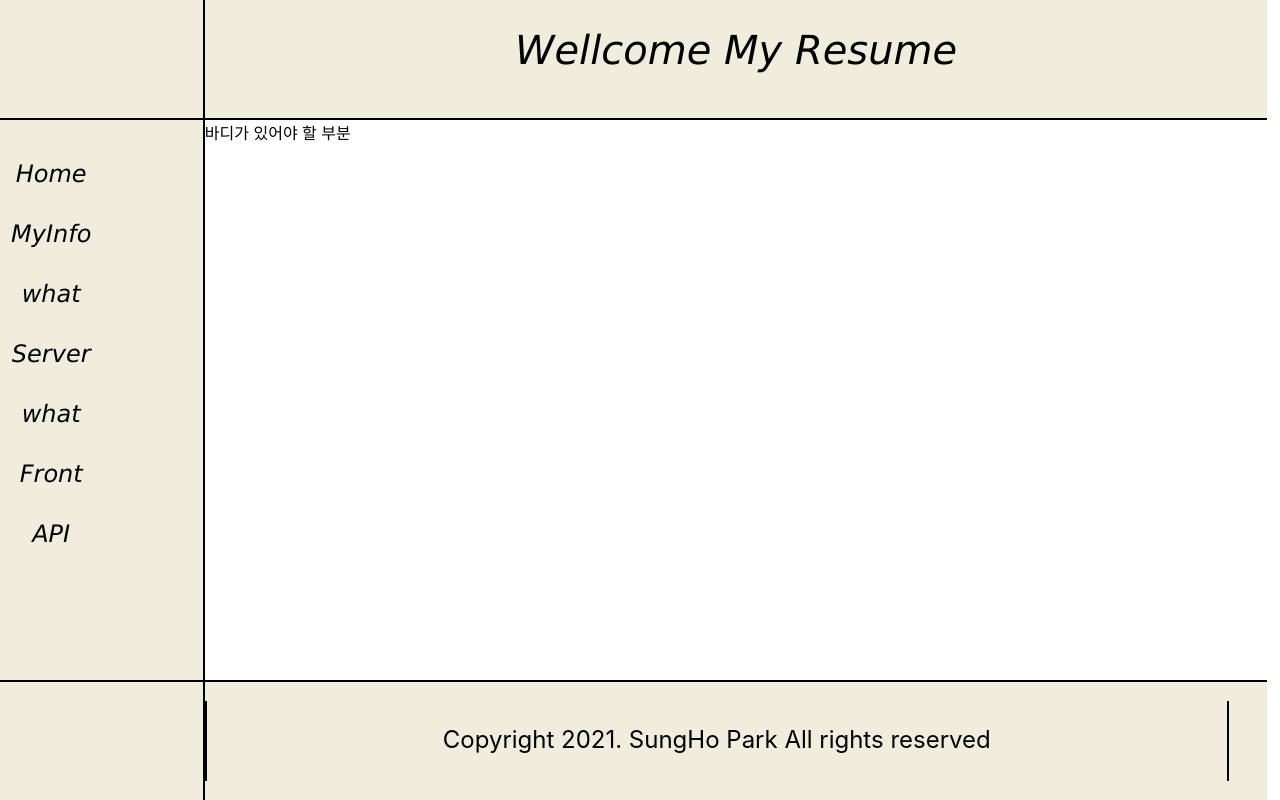
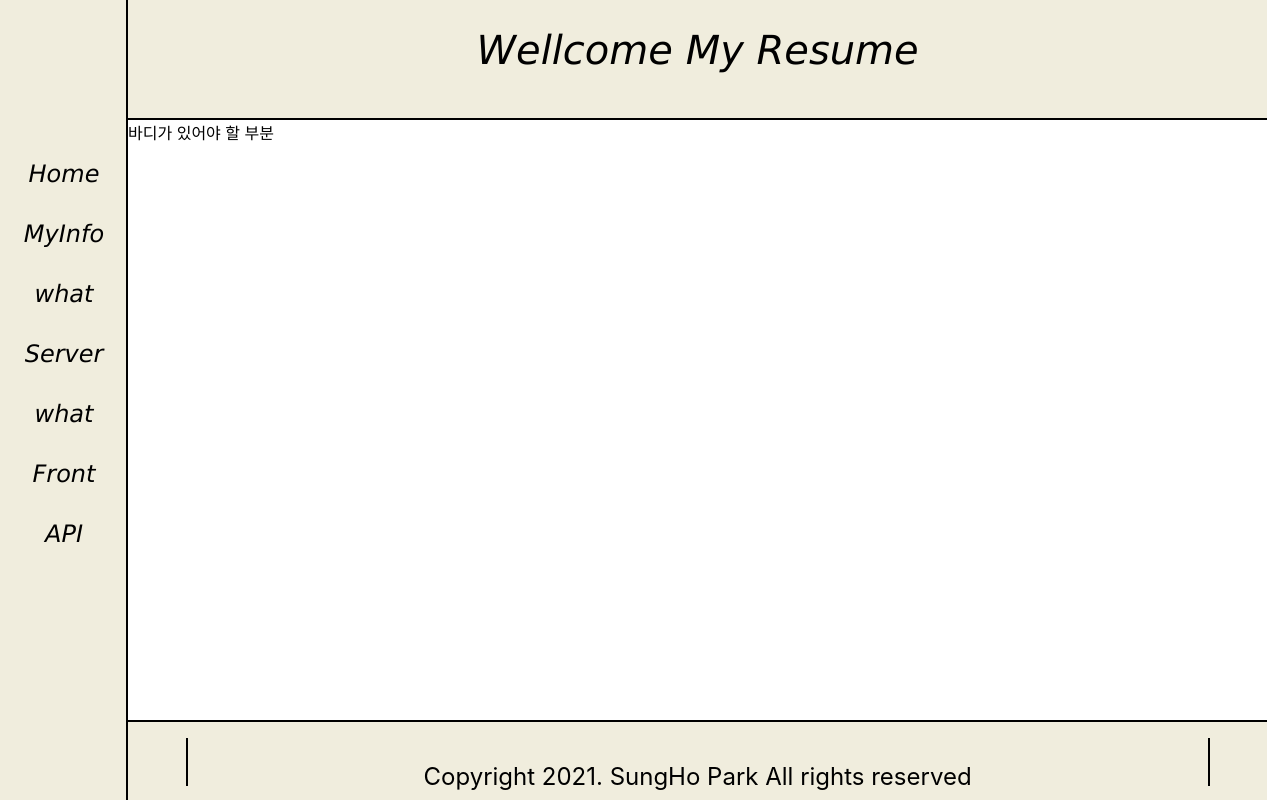
Before and after one commit to kospsh157/portFolio, a React (Create React App) app in the folder nodeServer/reactFront/: page / in a window 1280 px wide. Built offline with nearby package versions, Linux system fonts and the light colour scheme.

Commit message:
ninth progress portFolio

```diff
--- a/nodeServer/reactFront/src/App.js
+++ b/nodeServer/reactFront/src/App.js
@@ -18,7 +18,7 @@ function App() {
       </TopBody>
 
       <SideMenu/>
-      <div style={{float: 'left', width: '83vw', height: '70vh', padding:'0', margin: '0'}}>
+      <div style={{float: 'left', width: '83vw', height: '75vh', padding:'0', margin: '0'}}>
         바디가 있어야 할 부분
       </div>
 
@@ -38,7 +38,7 @@ function App() {
         {/* inline css start point*/}
         <div style={{
           width: '80vw',
-          height: '10vh',
+          height: '6vh',
           padding: 0,
           borderRight: '2px solid black',
           borderLeft: '2px solid black',
--- a/nodeServer/reactFront/src/components/presentational/SideMenu.js
+++ b/nodeServer/reactFront/src/components/presentational/SideMenu.js
@@ -4,8 +4,8 @@ import Square from './Square';
 
 
 const Menu = styled(Square)`
-    width: 16vw;
-    height: 70vh;
+    width: 10vw;
+    height: 75vh;
     border-right: 2px solid black;
     float: left;
     font-family: Verdana;
@@ -21,7 +21,7 @@ const Menu = styled(Square)`
 function SideMenu(){
     return (
         <Menu>
-            <ul style={{listStyle: 'none', width: '8vw', padding: '0'}}>
+            <ul style={{listStyle: 'none', width: '10vw', padding: '0'}}>
                 <li>Home</li>
                 <li>MyInfo</li>
                 <li>what<br/>Server</li>
--- a/nodeServer/reactFront/src/components/presentational/TopAndFooter.js
+++ b/nodeServer/reactFront/src/components/presentational/TopAndFooter.js
@@ -3,9 +3,9 @@ import Square from './Square';
 
 // create Top and Footer
 const TopNevi = styled(Square)`
-  width: 16vw;
+  width: 10vw;
   height: 15vh;
-  border-bottom: 2px solid black;
+  // border-bottom: 2px solid black;
   border-right: 2px solid black;
   float: left;
 
@@ -13,7 +13,7 @@ const TopNevi = styled(Square)`
 `;
 
 const TopBody = styled(Square)`
-  width: 83vw;
+  width: 89vw;
   height: 15vh;
   border-bottom: 2px solid black;
   float: left;
@@ -28,23 +28,26 @@ const TopBody = styled(Square)`
 `;
 
 const FooterBody = styled(Square)`
-  width: 83vw;
-  height: 15vh;
+  width: 89vw;
+  height: 10vh;
   border-top: 2px solid black;
   float: left;
   text-align: center;
 
+  // Make inner div vertically center aligned by padding
+  padding: 2vh;
+
   /* Make inner div vertically center aligned  */
-  display: flex;
-  align-items: center;
+  // display: flex;
+  // align-items: center;
 
 `;
 
 const FooterNavi = styled(Square)`
-  width: 16vw;
-  height: 15vh;
+  width: 10vw;
+  height: 10vh;
   border-right: 2px solid black;
-  border-top: 2px solid black;
+  // border-top: 2px solid black;
   float: left;
 `;
 
```
